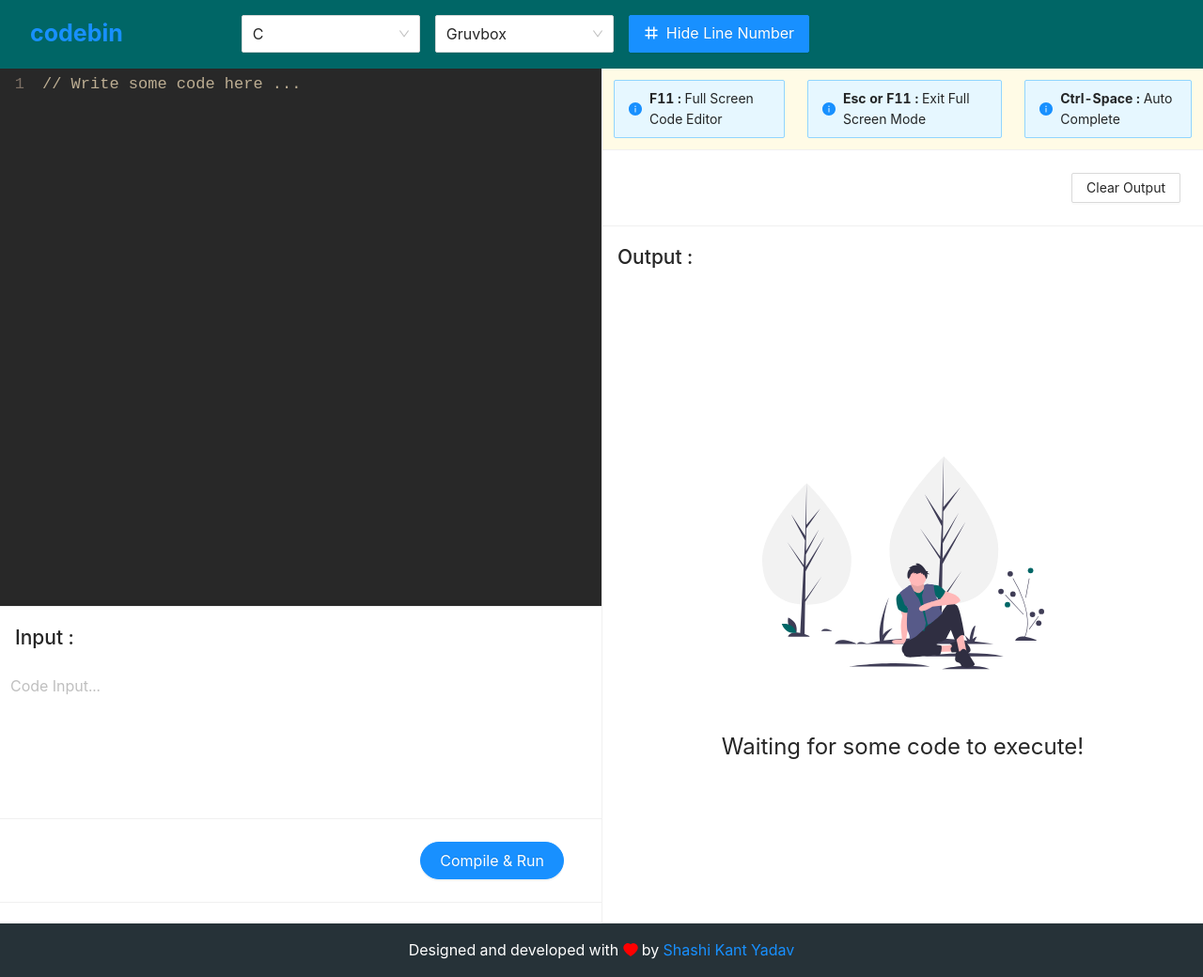
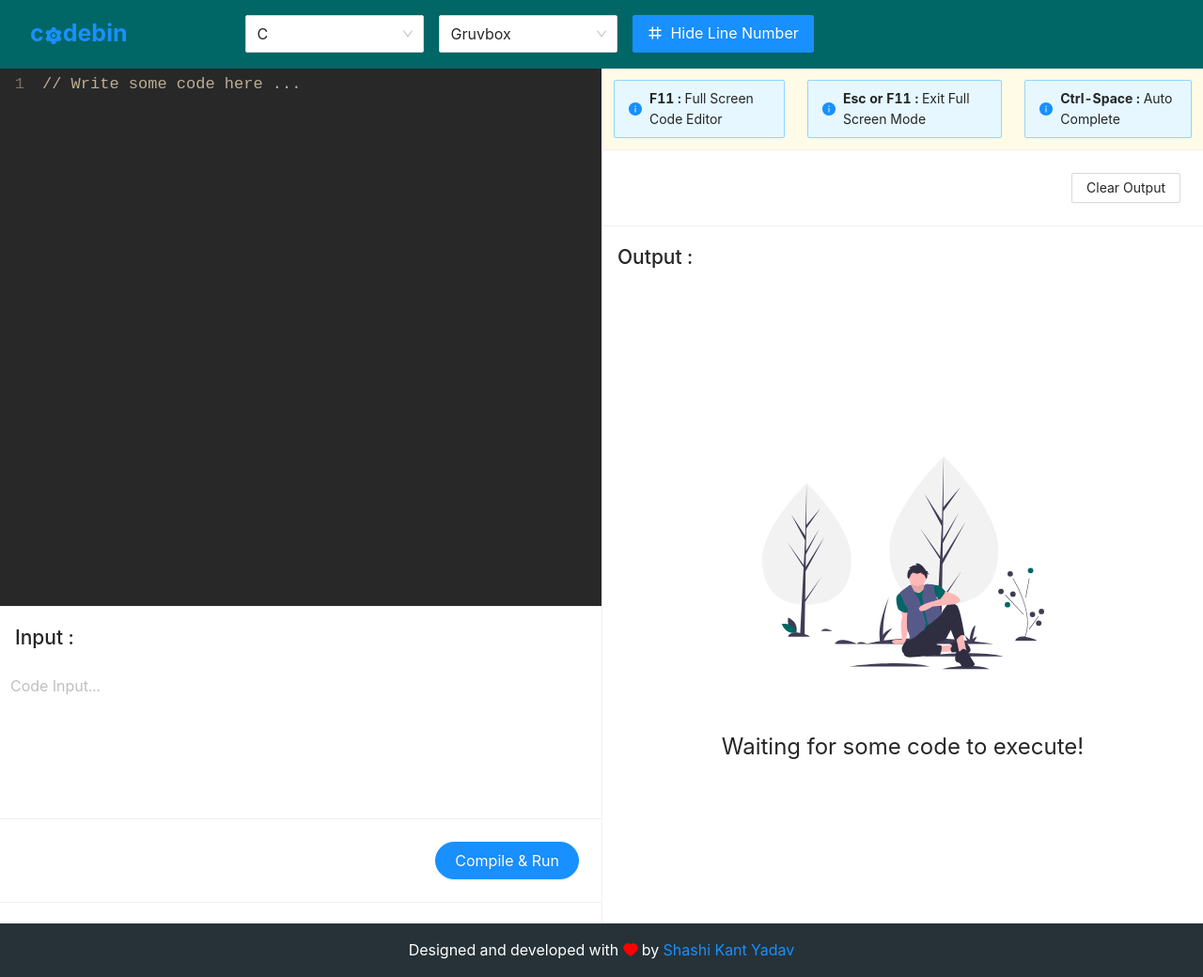
Before and after one commit to imboss712/codebin, a React app: page / in a window 1280 px wide. Shown: the whole page at 94% size. Built offline with nearby package versions, Linux system fonts and the light colour scheme.

Commit message:
improve user interface for small devices

```diff
--- a/src/components/CodeAction/CodeAction.css
+++ b/src/components/CodeAction/CodeAction.css
@@ -1,5 +1,5 @@
 .code-action {
   display: flex;
   justify-content: flex-end;
-  padding-right: 40px;
+  padding-right: 24px;
 }
--- a/src/components/Header/Header.css
+++ b/src/components/Header/Header.css
@@ -22,19 +22,30 @@
   font-size: 25px;
   font-weight: bolder;
   margin: auto auto auto 16px;
+  cursor: pointer;
+}
+
+.title:hover {
+  color: orange;
+}
+
+.title-wheel {
+  font-size: 18px;
+  display: inline-block;
+  margin: auto 1px;
 }
 
 .modal-icon {
   font-size: 25px;
   color: #1890ff;
-  -webkit-transition: -webkit-transform 0.42s ease-in-out;
-  transition: transform 0.42s ease-in-out;
+  -webkit-transition: -webkit-transform 0.62s ease-in-out;
+  transition: transform 0.62s ease-in-out;
 }
 
 .modal-icon:hover {
   color: orange;
-  -webkit-transform: rotate(180deg);
-  transform: rotate(180deg);
+  -webkit-transform: rotate(270deg);
+  transform: rotate(270deg);
 }
 
 .header-right-sm {
--- a/src/components/Header/Header.js
+++ b/src/components/Header/Header.js
@@ -1,6 +1,10 @@
 import React, { useState } from "react";
 import { Select, Button, Modal } from "antd";
-import { NumberOutlined, SettingOutlined } from "@ant-design/icons";
+import {
+  NumberOutlined,
+  SettingOutlined,
+  SettingFilled
+} from "@ant-design/icons";
 import "./Header.css";
 
 import { langMenuOptions, themeMenuOptions } from "../../utils/MenuOptions";
@@ -91,7 +95,13 @@ const Header = (props) => {
     <>
       <div className="header-menu">
         <div className="header-left">
-          <div className="header-nav title">codebin</div>
+          <div className="header-nav title">
+            c
+            <span className="title-wheel">
+              <SettingFilled />
+            </span>
+            debin
+          </div>
         </div>
 
         <div className="header-right">{setting}</div>
```
Also changed, not shown: src/components/Output/Output.css, src/components/Output/OutputHelper/Success.js.
